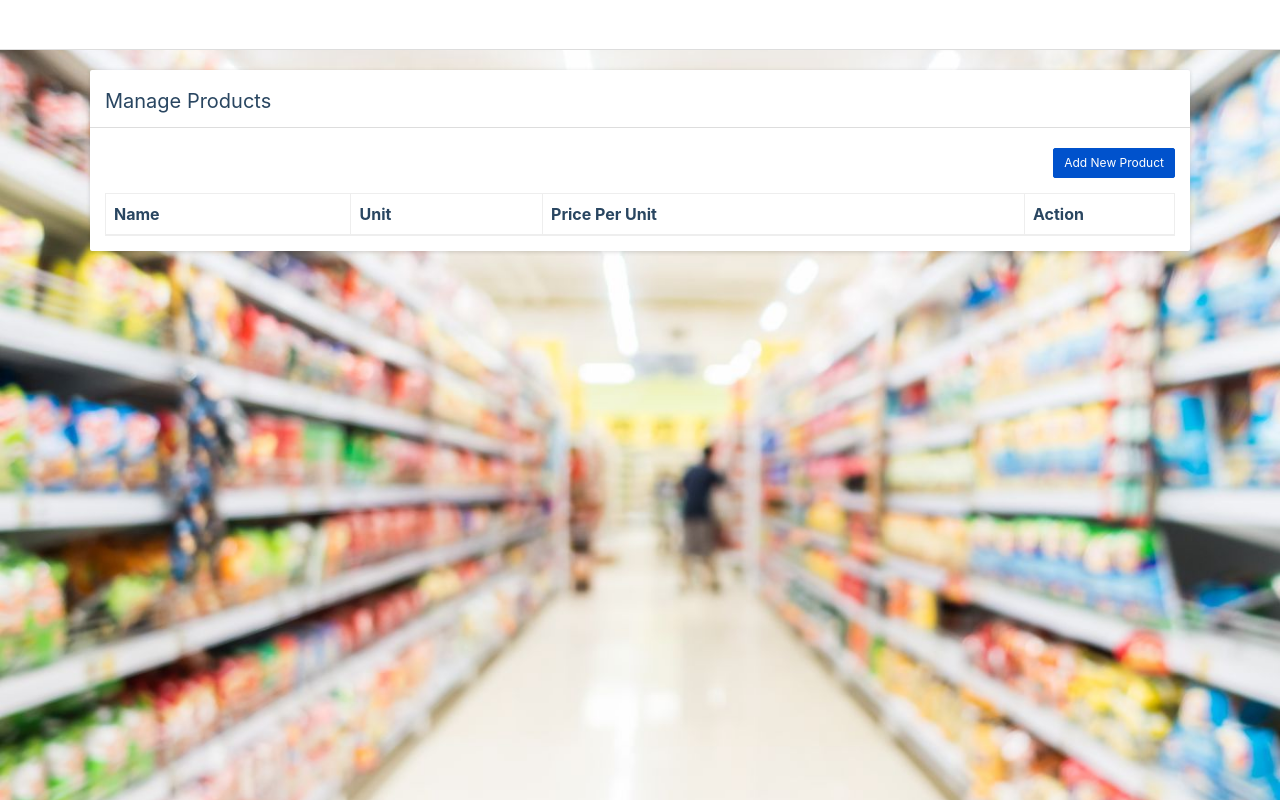
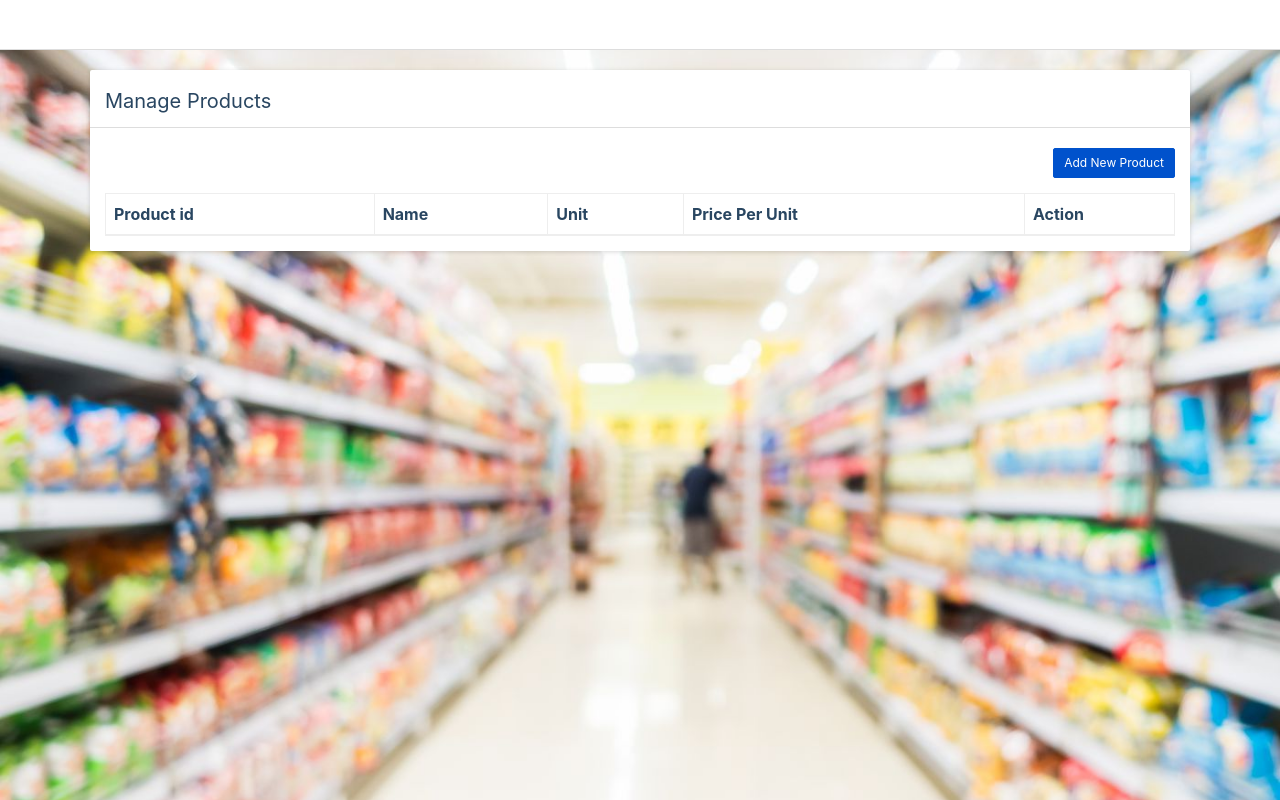
Before and after one commit to Ysh-17/grocery-frontend, a plain HTML site: page manage-product.html in a window 1280 px wide. Drawn offline with Linux system fonts and the light colour scheme; no server answers; some icons are missing.

Commit message:
manage-product.html

```diff
--- a/manage-product.html
+++ b/manage-product.html
@@ -54,6 +54,7 @@
                     </div>
                     <table class="table table-bordered">
                         <thead>
+                        <th>Product id</th>
                         <th>Name</th>
                         <th>Unit</th>
                         <th>Price Per Unit</th>
```
